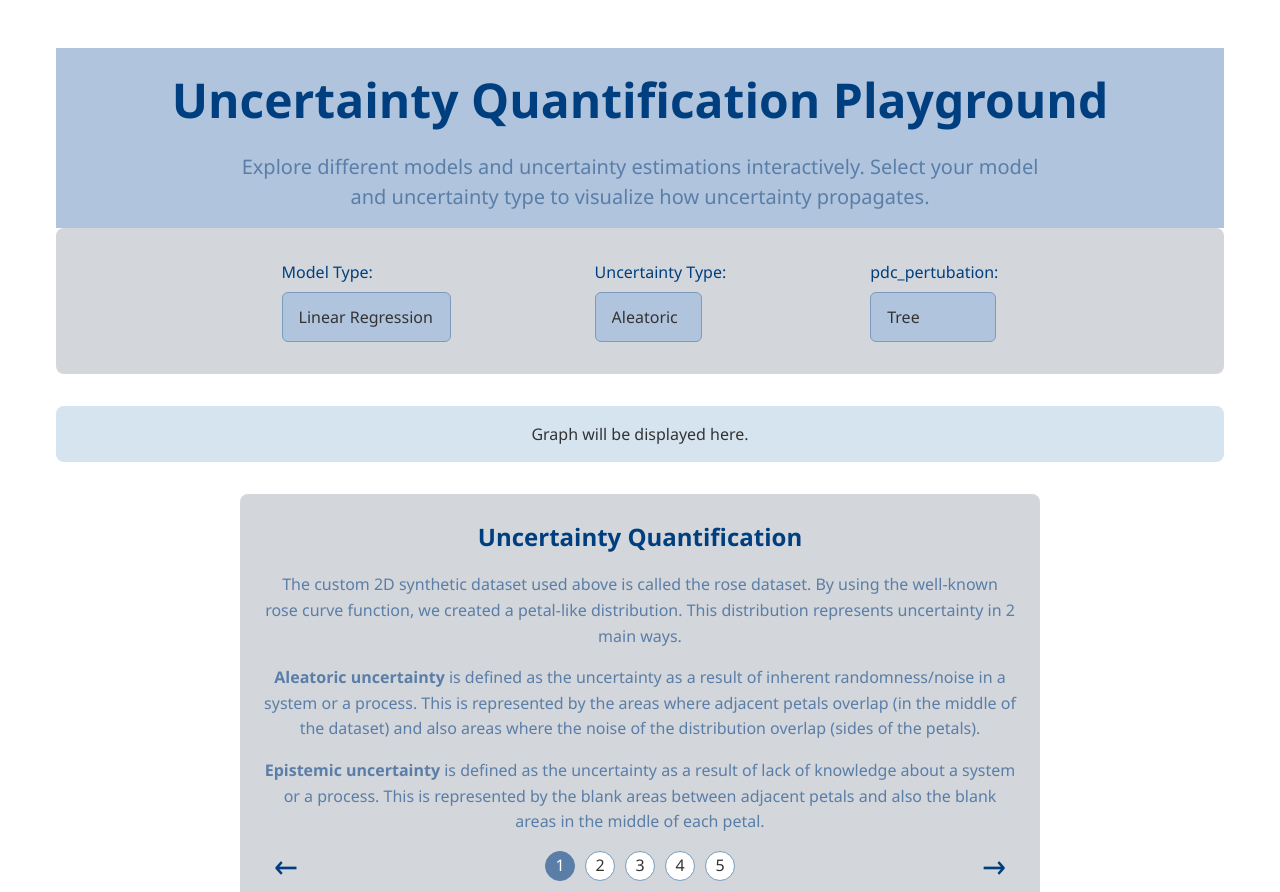
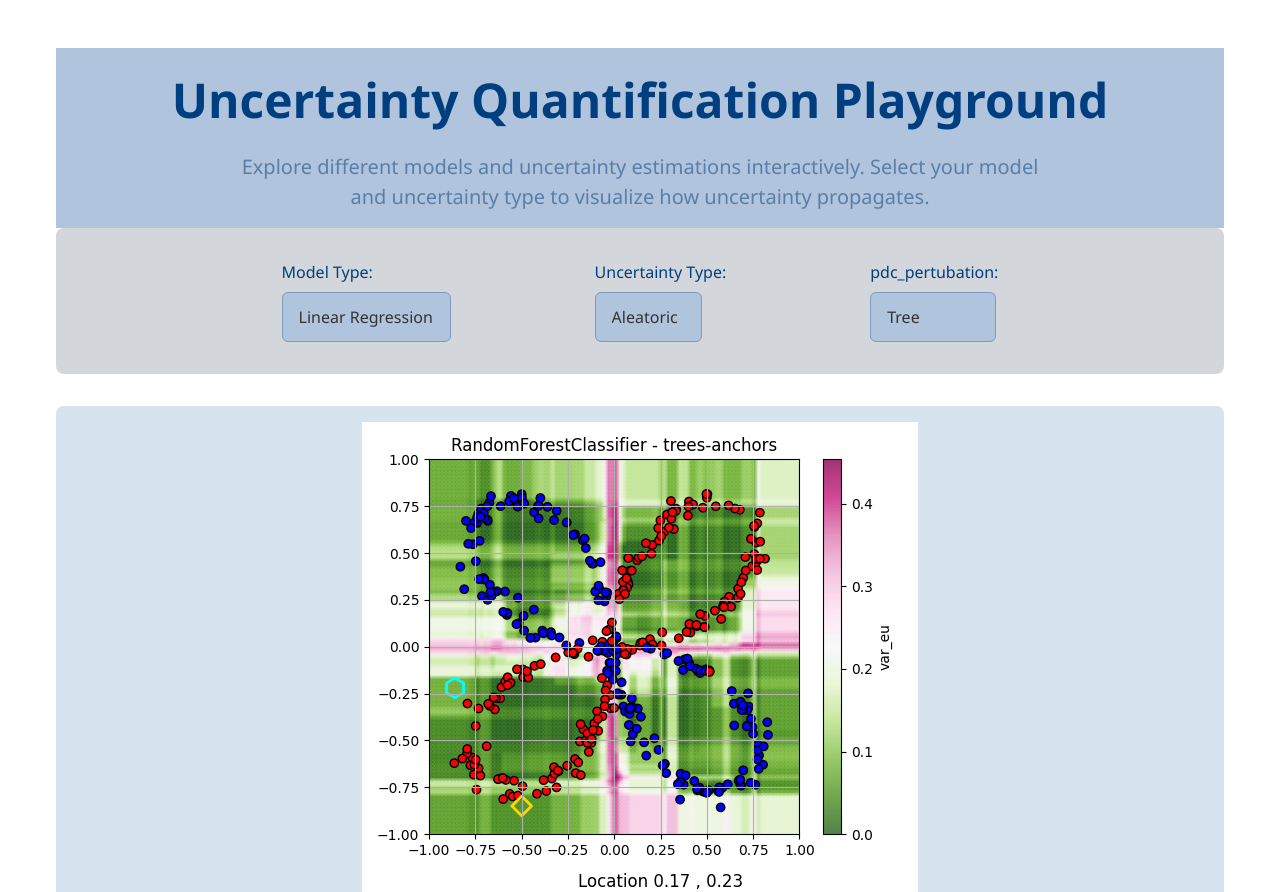
Before and after one commit to who-is-kenny/Uncertainty_playground, a React (Vite) app in the folder PDL_playground/: page / in a window 1280 px wide. Shown: the top 892 px of the page. Built offline with nearby package versions, Linux system fonts and the light colour scheme.

Commit message:
added graph image and styling

```diff
--- a/PDL_playground/src/App.css
+++ b/PDL_playground/src/App.css
@@ -167,3 +167,12 @@ body {
 .page-bubble:hover {
   background-color: #b0c4de; /* Matte blue on hover */
 }
+
+/* graph styles */
+
+.graph-image {
+  max-width: 100%;
+  height: auto;
+  display: block;
+  margin: 0 auto;
+}
--- a/PDL_playground/src/App.jsx
+++ b/PDL_playground/src/App.jsx
@@ -184,7 +184,12 @@ function App() {
       {/* Graph area */}
       <div className="graph">
         {/* Plotly graph placeholder */}
-        <p>Graph will be displayed here.</p>
+        {/* <p>Graph will be displayed here.</p> */}
+        <img
+          src="/Figure_1.png"
+          alt="Figure 1: RandomForestClassifier - trees-anchors"
+          className="graph-image"
+        />
       </div>
 
       {/* Description */}
```
Also changed, not shown: PDL_playground/public/Figure_1.png (added).
